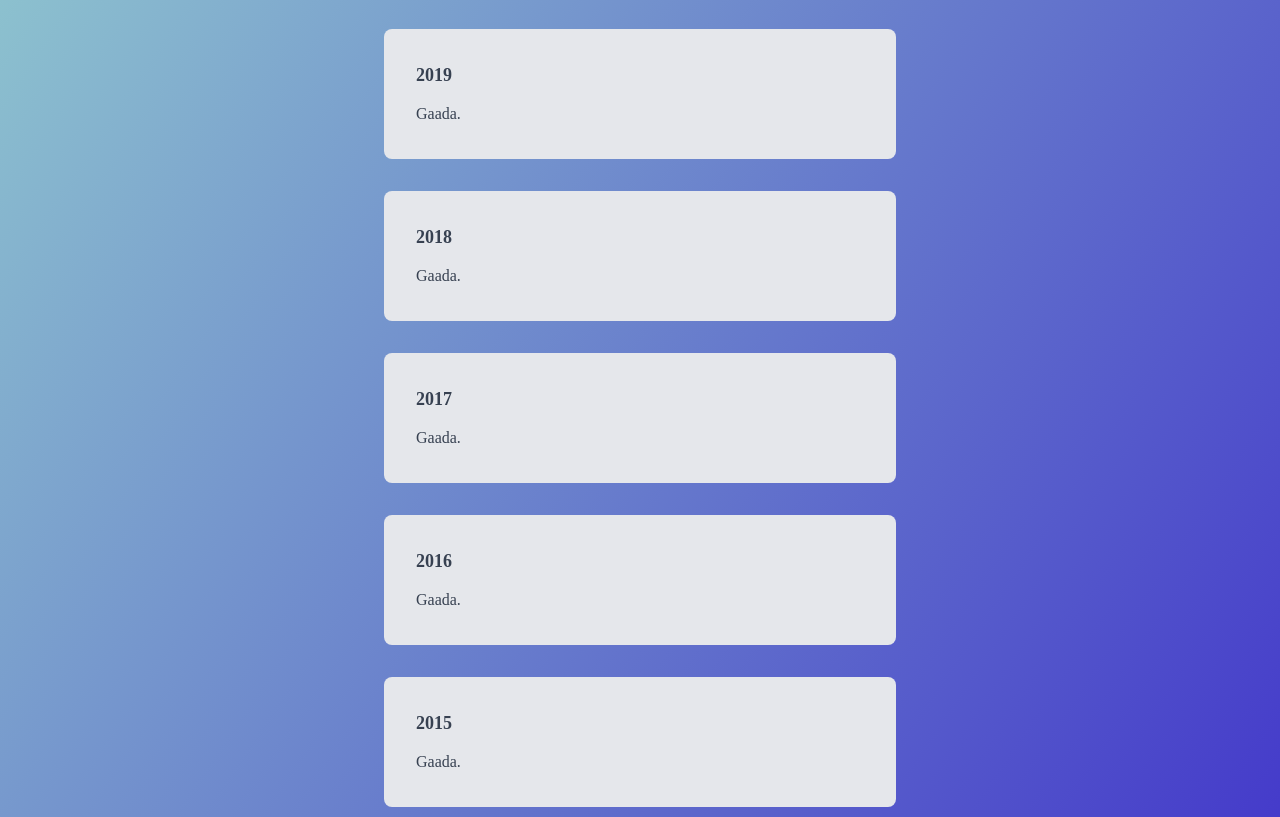
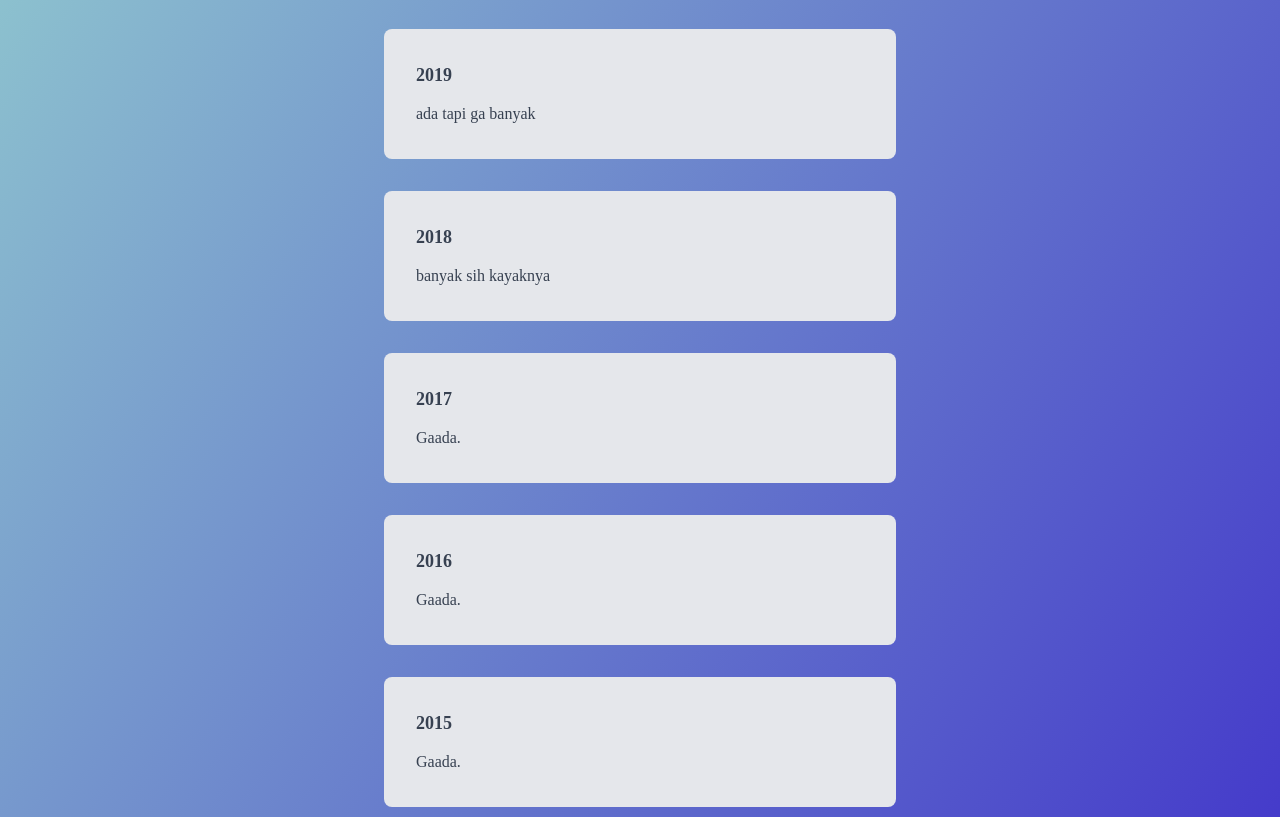
Before and after one commit to akunlainfiqi/akunlainfiqi.github.io, a plain HTML site: page index.html in a window 1280 px wide. Shown: the part 1021-1838 px from the top of the page. Drawn offline with Linux system fonts and the light colour scheme; a web font is replaced by a local one.

Commit message:
fix index

```diff
--- a/index.html
+++ b/index.html
@@ -44,7 +44,7 @@
                             <h2 class="text-gray-700 text-lg font-extrabold">2019</h2>
                         </div>
                         <div class="flex-grow">
-                            <p class="leading-relaxed text-gray-700 font-medium">Gaada.</p>
+                            <p class="leading-relaxed text-gray-700 font-medium">ada tapi ga banyak</p>
                         </div>
                     </div>
                 </div>
@@ -54,7 +54,7 @@
                             <h2 class="text-gray-700 text-lg font-extrabold">2018</h2>
                         </div>
                         <div class="flex-grow">
-                            <p class="leading-relaxed text-gray-700 font-medium">Gaada.</p>
+                            <p class="leading-relaxed text-gray-700 font-medium">banyak sih kayaknya</p>
                         </div>
                     </div>
                 </div>
```
